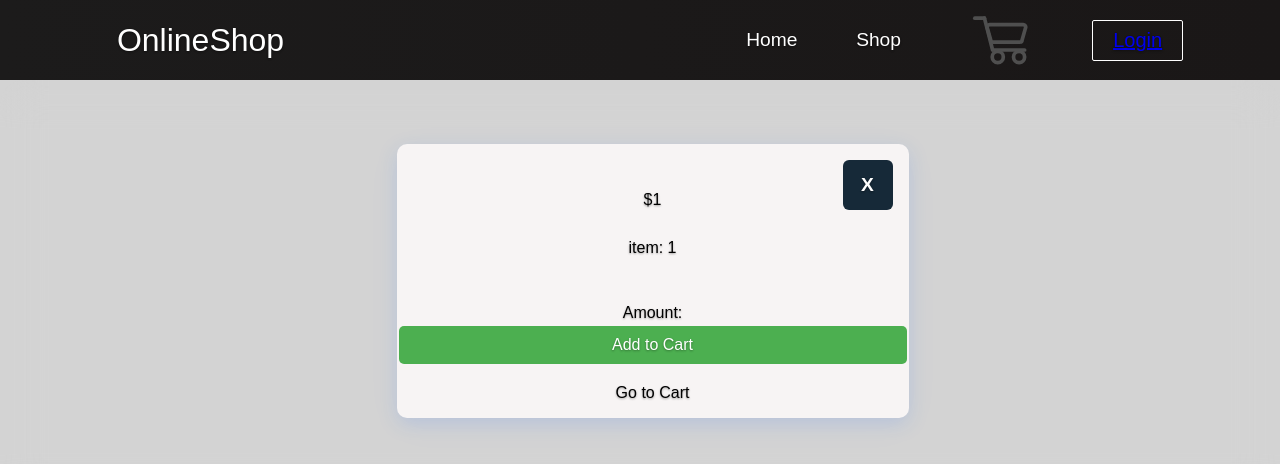
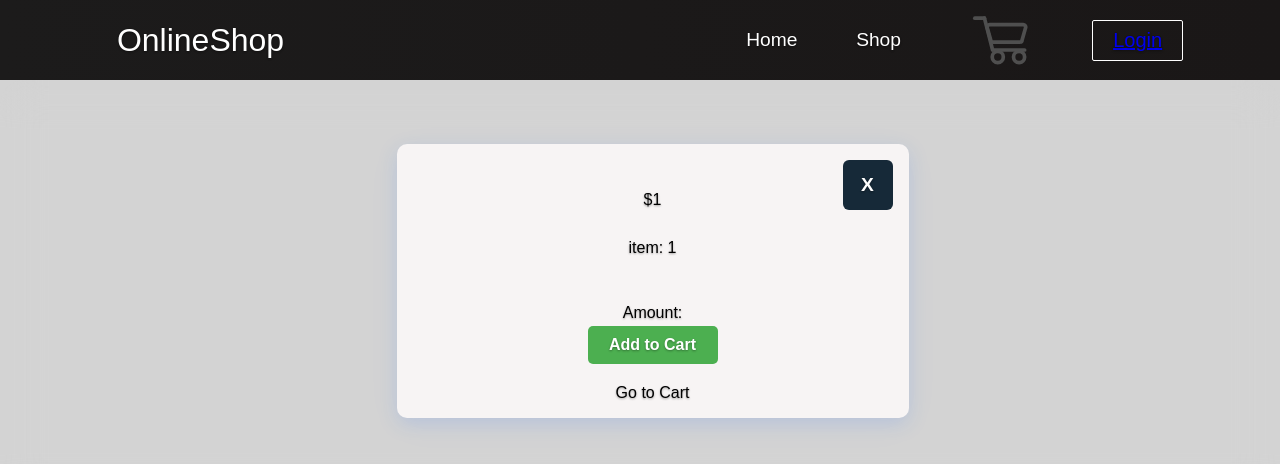
Before and after one commit to pinkx-xlink/react-shopping-cart-project, a React (Create React App) app in the folder shopping-cart/: page /itemDetail/1/1/1 in a window 1280 px wide. Shown: the top 464 px of the page. Built offline with nearby package versions, Linux system fonts and the light colour scheme.

Commit message:
Resize and center the add to cart button

```diff
--- a/shopping-cart/src/components/ItemDetails.css
+++ b/shopping-cart/src/components/ItemDetails.css
@@ -65,10 +65,17 @@
   margin: 4px 2px;
   cursor: pointer;
   border-radius: 5px;
+  width: 130px;
+  display: flex;
+  align-self: center;
+  justify-content: center;
 }
 .add-to-cart-button a {
     text-decoration: none;
     color: white;
+}
+.add-to-cart-link {
+    font-weight: bolder;
 }
 
 .nav_btns a {
--- a/shopping-cart/src/components/ItemDetails.js
+++ b/shopping-cart/src/components/ItemDetails.js
@@ -25,7 +25,7 @@ function ItemDetail({ handleClick,  }) {
                 </div>
                 <p>Amount: {item.setItemAmount}</p>
                 <button className='add-to-cart-button' onClick={() => handleClick(item)}>
-                    <Link to="/shop"> Add to Cart </Link>
+                    <Link to="/shop" className='add-to-cart-link'> Add to Cart </Link>
                 </button>
                 <div className='nav_btns'>
                     <Link to="/cart" className='link-to-cart'> Go to Cart </Link>
```
